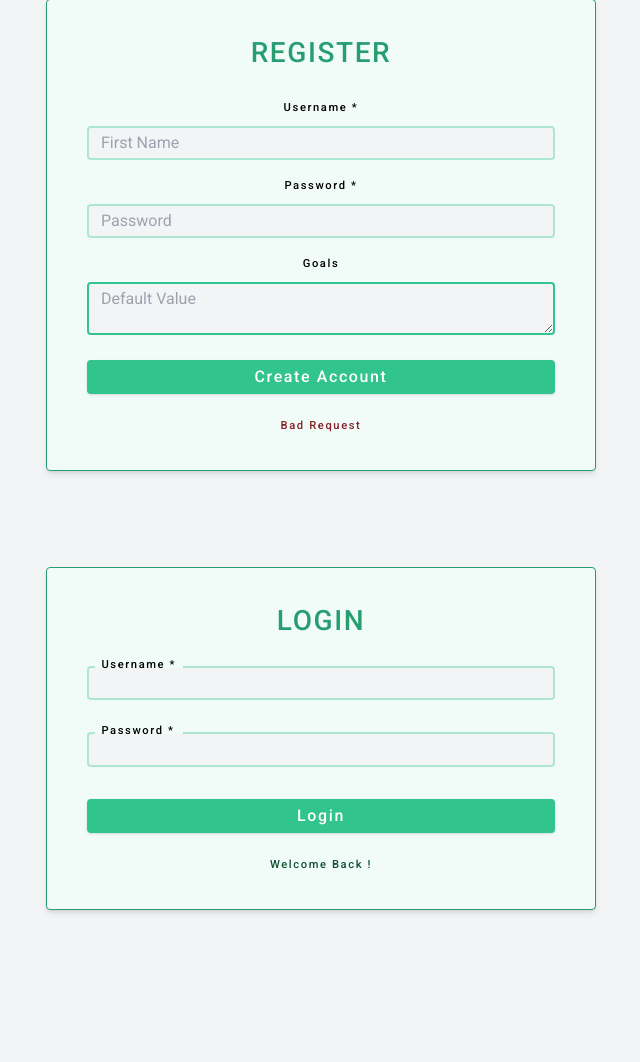
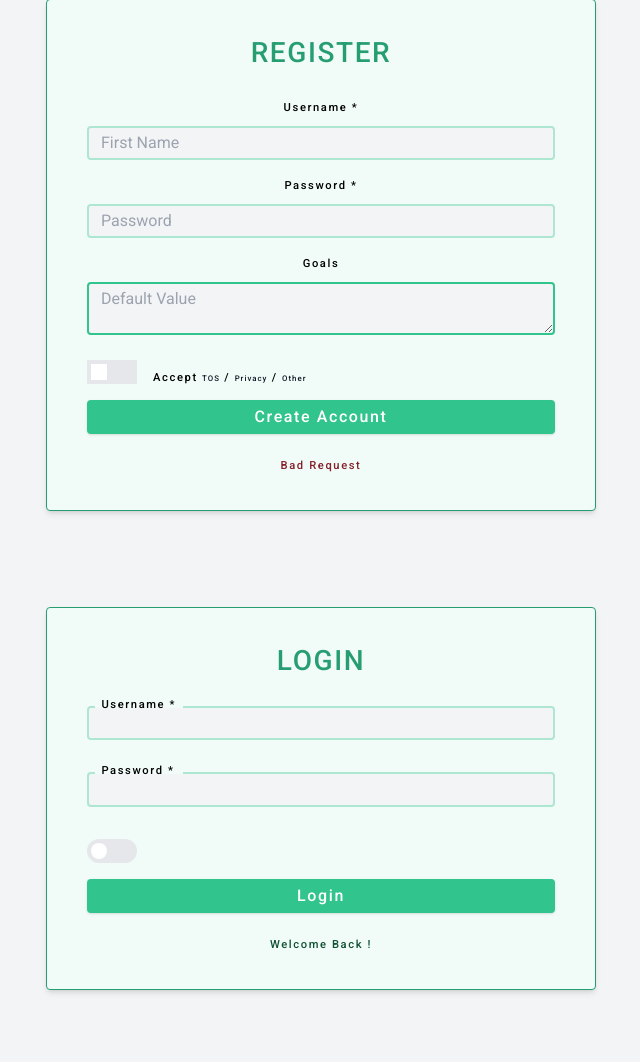
Before and after one commit to micex-pro/mpod, a PHP site: page / in a window 1280 px wide. Shown: the part 2600-3662 px from the top of the page, without its empty margins (319-959 px from the left). Before the commit the page ends 3513 px from the top, so only its background shows below. Run offline with PHP 8.4, Linux system fonts and the light colour scheme.

Commit message:
07/05/2023

```diff
--- a/assets/css/global.css
+++ b/assets/css/global.css
@@ -101,8 +101,6 @@
   --transition-5: 0.5s ease-in-out all;
   --transition-2: 0.2s ease-in-out all;
   --transition-1: 0.1s ease-in-out all;
-
-  --scale: 1.02;
 
   /* Div Styles */
   --width-max: 1120px;
@@ -223,21 +221,16 @@ a {
   margin-bottom: 1rem;
 }
 
-#nav:hover {
+.nav-anchor:hover {
   color: var(--primary-500);
 }
 
-#link:hover {
+.link:hover {
   color: var(--primary-500);
   transform: scale(1.1);
 }
 
-#link:hover {
-  color: var(--primary-500);
-  transform: scale(1.1);
-}
-
-#footer:hover {
+.footer-anchor:hover {
   color: var(--primary-500);
   padding-left: 3rem;
   text-shadow: 0 4px 6px -1px rgb(49 196 141 / 0.1),
@@ -536,6 +529,85 @@ li {
   * If the input-line has a width of 5.5 rem than the center should be (5.5 - 4.7)/2 = (0.8)/2 = 0.4. so the start position of the label should start at left: 0.4rem.
 */
 
+.form-switch {
+  position: relative;
+  display: inline-block;
+  width: 50px;
+  height: 24px;
+  transition: var(--transition-2);
+  float: left;
+  margin-bottom: 1rem;
+}
+
+.form-switch:hover {
+  transform: scale(1.02);
+}
+
+.form-switch input {
+  opacity: 0;
+  width: 0;
+  height: 0;
+}
+
+.slider {
+  position: absolute;
+  cursor: pointer;
+  top: 0;
+  left: 0;
+  right: 0;
+  bottom: 0;
+  background-color: var(--gray-200);
+  transition: var(--transition-2);
+}
+
+.slider:hover {
+  background-color: var(--primary-200);
+}
+
+.slider:before {
+  position: absolute;
+  content: "";
+  height: 16px;
+  width: 16px;
+  left: 4px;
+  bottom: 4px;
+  background-color: white;
+  transition: var(--transition-2);
+}
+
+input:checked + .slider {
+  background-color: var(--primary-400);
+}
+
+input:focus + .slider {
+  box-shadow: 0 0 1px var(--gray-200);
+}
+
+input:checked + .slider:before {
+  transform: translateX(26px);
+  box-shadow: 0 0 1px var(--primary-400);
+}
+
+.round {
+  border-radius: 34px;
+}
+
+.condition-label {
+  display: inline;
+  margin: 0;
+  float: left;
+  margin-left: 1rem;
+  margin-top: 8.5px;
+}
+
+.condition-label .link {
+  font-size: var(--smallText);
+}
+
+.slider.round:before {
+  border-radius: var(--radius-circle);
+}
+
 /* End Of Form */
 
 /* Responsive - media queries */
--- a/index.html
+++ b/index.html
@@ -103,9 +103,9 @@
       <h1 class="section-title">anchors</h1>
       <div class="title-underline"></div>
       <div class="section-content">
-        <a href="#nav" id="nav">scroll to top</a>
-        <a href="https://www.micex.pro/" id="link">Just a link</a>
-        <a href="#footer" id="footer">scroll to bottom</a>
+        <a href="#nav" class="link">scroll to top</a>
+        <a href="https://www.micex.pro/" class="nav-anchor">Just a link</a>
+        <a href="#footer" class="footer-anchor">scroll to bottom</a>
       </div>
     </section>
     <!-- End Of Anchors -->
@@ -218,6 +218,17 @@
               placeholder="Default Value"
             ></textarea>
           </div>
+          <div class="form-row">
+            <label class="form-switch">
+              <input id="form-rcondition" type="checkbox" name="rcondition" />
+              <span class="slider"></span>
+            </label>
+            <label for="form-rcondition" class="form-label condition-label"
+              >Accept <a href="#" class="link">TOS</a> /
+              <a href="#" class="link">Privacy</a> /
+              <a href="#" class="link">other</a></label
+            >
+          </div>
           <button type="submit" class="btn btn-block">create account</button>
           <small class="form-alert-error">bad request</small>
         </form>
@@ -245,6 +256,12 @@
             />
             <label for="password" class="modern-label">Password *</label>
           </div>
+          <div class="form-row">
+            <label class="form-switch">
+              <input type="checkbox" name="lcondition" />
+              <span class="slider round"></span>
+            </label>
+          </div>
           <button type="submit" class="btn btn-block">login</button>
           <small class="form-alert-success">Welcome back !</small>
         </form>
```
